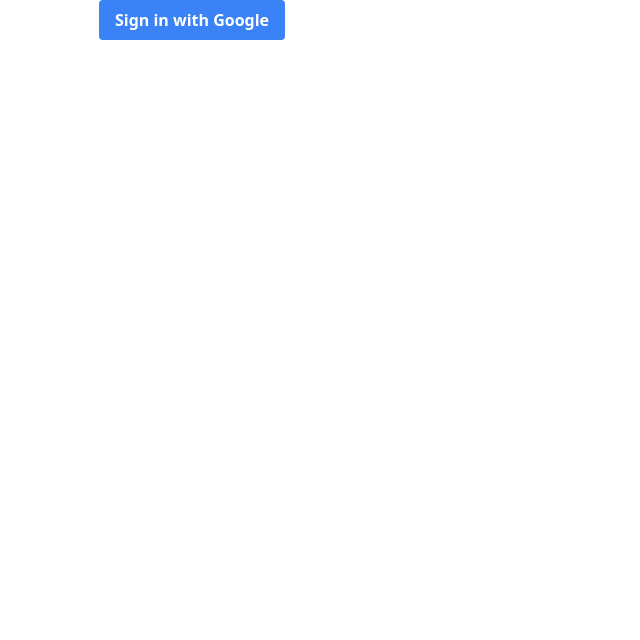
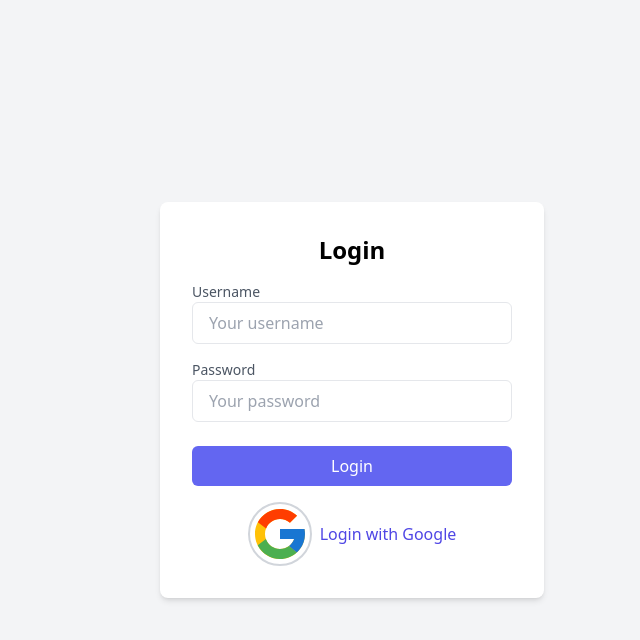
Before and after one commit to raphyluke/notes_front, a Next.js app: page /login in a window 1280 px wide. Shown: the top 640 px of the page, without its empty margins (288-928 px from the left). Built offline with nearby package versions, Linux system fonts and the light colour scheme.

Commit message:
Login page design

```diff
--- a/src/app/login/page.tsx
+++ b/src/app/login/page.tsx
@@ -1,4 +1,4 @@
-export default function LoginPage() {
+/* export default function LoginPage() {
   return (
     <main className="h-full w-9/12 flex justify-center items-center">
       <a href="http://localhost:3000/users/google">
@@ -8,4 +8,39 @@
       </a>
     </main>
   );
+} */
+
+export default function LoginPage() {
+  return (
+    <div className="bg-gray-100 flex justify-center items-center h-screen">
+      <div className="bg-white p-8 rounded-lg shadow-md w-96">
+        <h2 className="text-2xl font-semibold text-center mb-4">Login</h2>
+
+        {/* Username and Password form */}
+        <form className="mb-4">
+          <div className="mb-4">
+            <label htmlFor="username" className="block text-sm font-medium text-gray-600">Username</label>
+            <input type="text" id="username" name="username" className="w-full px-4 py-2 border rounded-md focus:ring focus:ring-opacity-50 focus:border-indigo-500" placeholder="Your username" />
+          </div>
+
+          <div className="mb-6">
+            <label htmlFor="password" className="block text-sm font-medium text-gray-600">Password</label>
+            <input type="password" id="password" name="password" className="w-full px-4 py-2 border rounded-md focus:ring focus:ring-opacity-50 focus:border-indigo-500" placeholder="Your password" />
+          </div>
+
+          <button type="submit" className="w-full bg-indigo-500 text-white font-medium py-2 rounded-md hover:bg-indigo-600">Login</button>
+        </form>
+
+        {/* Or Google Sign-in */}
+        <div className="flex justify-center items-center">
+          <div className="w-16 h-16 bg-white border-2 border-gray-300 rounded-full flex items-center justify-center mr-2">
+          <svg xmlns="http://www.w3.org/2000/svg" x="0px" y="0px" width="100" height="100" viewBox="0 0 48 48">
+            <path fill="#FFC107" d="M43.611,20.083H42V20H24v8h11.303c-1.649,4.657-6.08,8-11.303,8c-6.627,0-12-5.373-12-12c0-6.627,5.373-12,12-12c3.059,0,5.842,1.154,7.961,3.039l5.657-5.657C34.046,6.053,29.268,4,24,4C12.955,4,4,12.955,4,24c0,11.045,8.955,20,20,20c11.045,0,20-8.955,20-20C44,22.659,43.862,21.35,43.611,20.083z"></path><path fill="#FF3D00" d="M6.306,14.691l6.571,4.819C14.655,15.108,18.961,12,24,12c3.059,0,5.842,1.154,7.961,3.039l5.657-5.657C34.046,6.053,29.268,4,24,4C16.318,4,9.656,8.337,6.306,14.691z"></path><path fill="#4CAF50" d="M24,44c5.166,0,9.86-1.977,13.409-5.192l-6.19-5.238C29.211,35.091,26.715,36,24,36c-5.202,0-9.619-3.317-11.283-7.946l-6.522,5.025C9.505,39.556,16.227,44,24,44z"></path><path fill="#1976D2" d="M43.611,20.083H42V20H24v8h11.303c-0.792,2.237-2.231,4.166-4.087,5.571c0.001-0.001,0.002-0.001,0.003-0.002l6.19,5.238C36.971,39.205,44,34,44,24C44,22.659,43.862,21.35,43.611,20.083z"></path>
+          </svg>
+          </div>
+          <a href="http://localhost:3000/users/google" className="text-indigo-600 hover:underline">Login with Google</a>
+        </div>
+      </div>
+    </div>
+  );
 }
```
